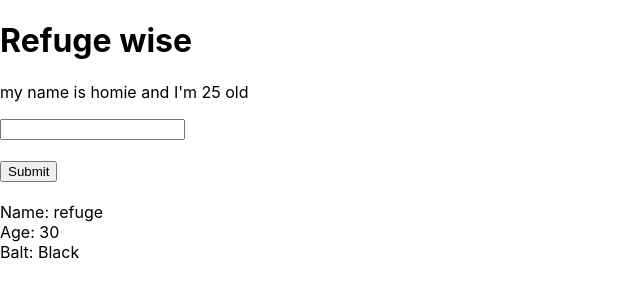
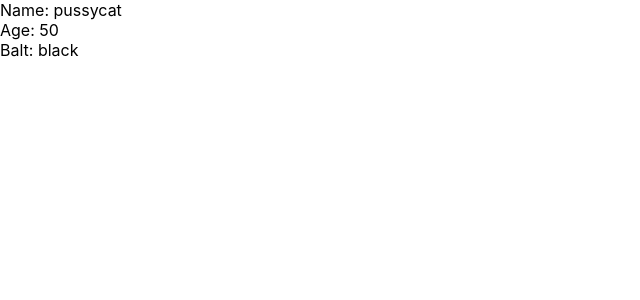
Before and after one commit to wagolemusa/reactpractice, a React (Create React App) app: page / in a window 1280 px wide. Shown: the top 300 px of the page, without its empty margins (0-640 px from the left). Built offline with nearby package versions, Linux system fonts and the light colour scheme.

Commit message:
using props to data from the components

```diff
--- a/src/App.js
+++ b/src/App.js
@@ -1,14 +1,14 @@
 import React, { Component } from 'react';
-import Dataapp from './Dataapp';
+// import Dataapp from './Dataapp';
 import Nestapp from './Nestapp'
 
 class App extends Component{
   render(){
     return (
       <div className="app-connect">
-        <Dataapp />
-        <br/>
-        <Nestapp />
+        {/* <Dataapp /> */}
+
+        <Nestapp  name ="pussycat" age="50" belt="black"/>
       </div>
 
     )
--- a/src/Dataapp.js
+++ b/src/Dataapp.js
@@ -1,6 +1,6 @@
 import React, { Component } from 'react'
 
-class dataApp extends Component{
+class Dataapp extends Component{
     state = {
       name: 'homie',
       age:  '25'
@@ -34,4 +34,4 @@ class dataApp extends Component{
     }
   }
 
-  export default dataApp;
+  export default Dataapp;
--- a/src/Nestapp.js
+++ b/src/Nestapp.js
@@ -2,11 +2,12 @@ import React, { Component } from 'react';
 
 class Nestapp extends Component {
     render(){
+        const { name, age, belt } = this.props;
         return (
             <div className="nest">
-                <div>Name: refuge</div>
-                <div>Age: 30</div>
-                <div>Balt: Black</div>
+                <div>Name: {name}</div>
+                <div>Age:  {age}</div>
+                <div>Balt: {belt}</div>
             </div>
         )
     }
```
